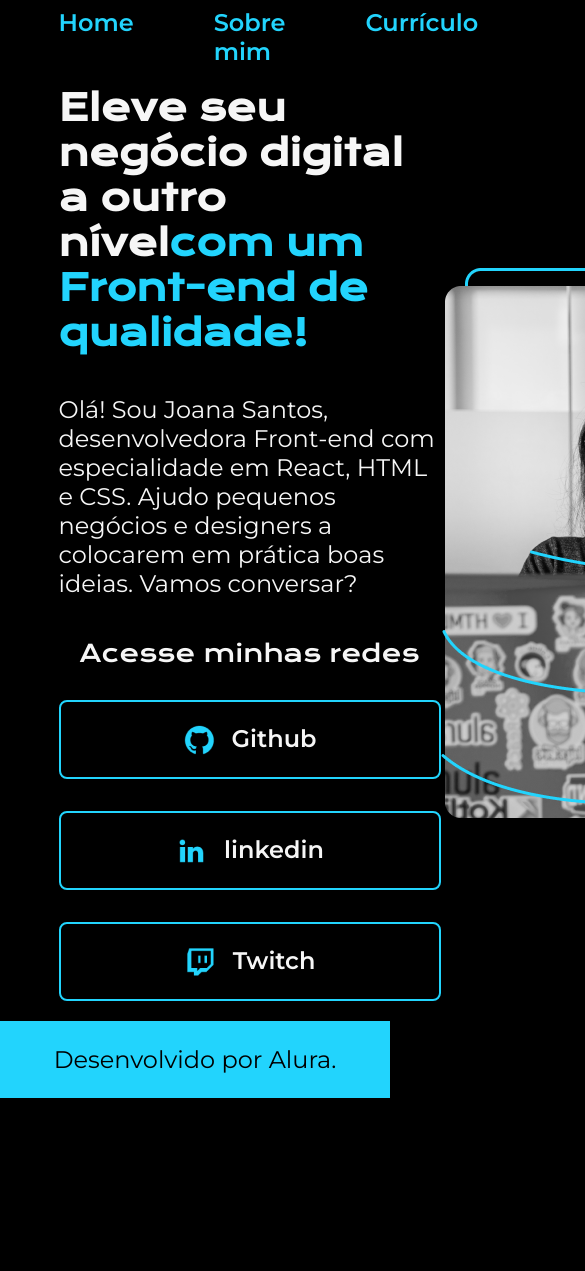
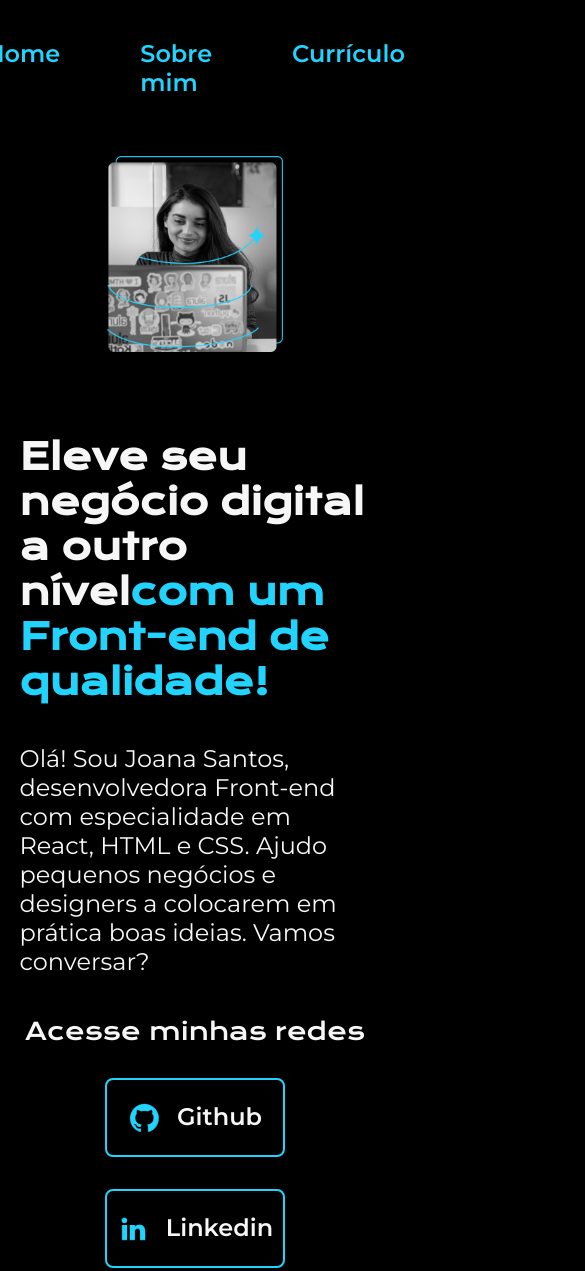
Before and after one commit to ph-afonso/alura-portfolio-flex, a plain HTML site: page index.html in a window 390 px wide. Shown: the top 1271 px of the page, 585 px wide, since content can reach past the window. Before the commit the page ends 1098 px from the top, so only its background shows below. Drawn offline with nearby package versions, Linux system fonts and the light colour scheme.

Commit message:
Responvidade

```diff
--- a/index.html
+++ b/index.html
@@ -29,21 +29,21 @@
             conversar?</p>
             <div class="apresentacao__links">
                 <h2 class="apresentacao__links__subtitulo">Acesse minhas redes</h2>
-                <a class="apresentacao__links__link" href="https://github.com/rafaballerini">
+                <a class="apresentacao__links__navegacao" href="https://github.com/rafaballerini">
                     <img src="./assets/github.png">
                     Github
                 </a>
-                <a class="apresentacao__links__link" href="https://linkedin.com/in/rafaellaballerini">
+                <a class="apresentacao__links__navegacao" href="https://linkedin.com/in/rafaellaballerini">
                     <img src="./assets/linkedin.png">
-                    linkedin
+                    Linkedin
                 </a>
-                <a class="apresentacao__links__link" href="https://twitch.tv/guilimadev">
+                <a class="apresentacao__links__navegacao" href="https://twitch.tv/guilimadev">
                     <img src="./assets/twitch.png">
                     Twitch
                 </a>
             </div>
         </section>
-        <img src="./assets/banner.png" alt="Foto da Joana Santos programand">
+        <img class="apresentacao__imagem" src="./assets/banner.png" alt="Foto da Joana Santos programand">
     </main>
     <footer class="rodape">
         <p>Desenvolvido por Alura.</p>
--- a/styles/style.css
+++ b/styles/style.css
@@ -5,7 +5,6 @@
     --cor-secundaria: #F6F6F6;
     --cor-terciaria: #22D4FD;
     --cor-hover: #272727;
-
     --font-primaria: 'Krona One', sans-serif;
     --font-secundaria: 'Montserrat', sans-serif;
 }
@@ -31,7 +30,7 @@ body{
 
 .cabecalho__menu__link{
     font-family: var(--font-secundaria);
-    font-size: 24px;
+    font-size: 1.5rem;
     font-weight: 600;
     color: var(--cor-terciaria);
     text-decoration: none;
@@ -42,16 +41,17 @@ body{
     display: flex;
     align-items: center;
     justify-content: space-between;
+    gap: 82px;
 }
 .apresentacao__conteudo{
-    width: 615px;
+    width: 50%;
     display: flex;
     flex-direction: column;
     gap: 40px;
 }
 
 .apresentacao__conteudo__titulo{
-    font-size: 36px;
+    font-size: 2.25rem;
     font-family: var(--font-primaria);
 }
 
@@ -60,7 +60,7 @@ body{
 }
 
 .apresentacao__conteudo__texto{
-    font-size: 24px;
+    font-size: 1.5rem;
     font-family: var(--font-secundaria);
 }
 
@@ -74,17 +74,17 @@ body{
 .apresentacao__links__subtitulo{
     font-family: var(--font-primaria);
     font-weight: 400;
-    font-size: 24px;
+    font-size: 1.5rem;
 }
-.apresentacao__links__link{
+.apresentacao__links__navegacao{
     display: flex;
     justify-content: center;
     gap: 16px;
     border: 2px solid var(--cor-terciaria);
-    width: 378px;
+    width: 50%;
     text-align: center;
     border-radius: 8px;
-    font-size: 24px;
+    font-size: 1.5rem;
     font-weight: 600;
     padding: 21.5px 0;
     text-decoration: none;
@@ -94,12 +94,36 @@ body{
 .apresentacao__links__link:hover{
     background-color: var(--cor-hover);
 }
+
+.apresentacao__imagem {
+    width: 50%;
+}
+
 .rodape{
     color: var(--cor-primaria);
     background-color: var(--cor-terciaria);
     padding: 24px;
     text-align: center;
     font-family: var(--font-secundaria);
-    font-size: 24px;
+    font-size: 1.5rem;
     font-weight: 400;
 }
+
+@media (max-width: 1200px){
+    .cabecalho{
+        padding: 10%;
+    }
+
+    .cabecalho__menu{
+        justify-content: center;
+    }
+
+    .apresentacao{
+        flex-direction: column-reverse;
+        padding: 5%;
+    }
+
+    .apresentacao__conteudo{
+        width: auto;
+    }
+}
```
Also changed, not shown: about.html (+1 -1 lines), curriculum.html (+1 -1 lines).
